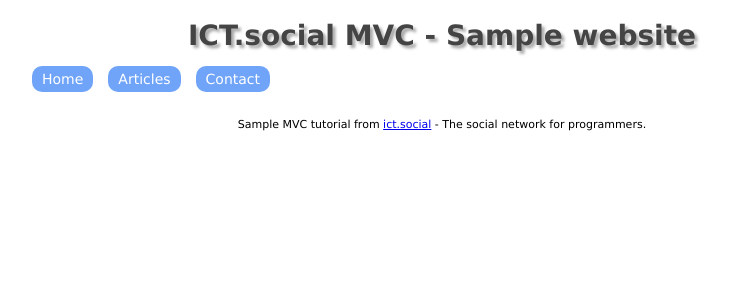
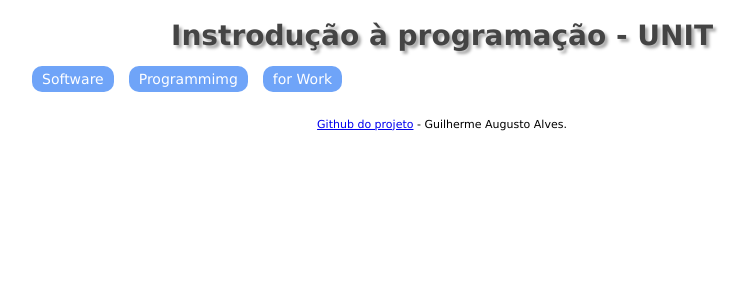
Before and after one commit to alvesmog/unit-spw-1, a PHP site: template app/views/layout.phtml in a window 1280 px wide. Shown: the top 300 px of the page, without its empty margins (198-946 px from the left). Run offline with PHP 8.4, Linux system fonts and the light colour scheme; the template is opened without the code that fills it: most values are stand-ins (such as "Sample title", 1, 10 or a date in 2020).

Commit message:
app funcionando

```diff
--- a/app/views/layout.phtml
+++ b/app/views/layout.phtml
@@ -5,19 +5,19 @@
                 <meta charset="UTF-8" />
                 <title><?= $title ?></title>
                 <meta name="description" content="<?= $description ?>" />
-                <link rel="stylesheet" href="style.css" type="text/css"/>
+                <link rel="stylesheet" href="../public/css/style.css" type="text/css"/>
         </head>
 
         <body>
                 <header>
-                        <h1>ICT.social MVC - Sample website</h1>
+                        <h1>Instrodução à programação - UNIT</h1>
                 </header>
 
                 <nav>
                         <ul>
-                                <li><a href="article/home">Home</a></li>
-                                <li><a href="article">Articles</a></li>
-                                <li><a href="contact">Contact</a></li>
+                                <li><a href="article/home">Software</a></li>
+                                <li><a href="article">Programmimg</a></li>
+                                <li><a href="contact">for Work</a></li>
                         </ul>
                 </nav>
                 <br clear="both" />
@@ -27,7 +27,7 @@
                 </article>
 
                 <footer>
-                        <p>Sample MVC tutorial from <a href="http://www.ict.social" target="_blank">ict.social</a> - The social network for programmers.</p>
+                        <p><a href="https://github.com/alvesmog/unit-spw-1" target="_blank">Github do projeto</a> - Guilherme Augusto Alves.</p>
                 </footer>
         </body>
 </html>
--- a/index.php
+++ b/index.php
@@ -24,3 +24,4 @@ spl_autoload_register("autoloadFunction");
 //Testando o router
 $router = new RouterController();
 $router->process(array($_SERVER['REQUEST_URI']));
+$router->renderView();
```
Also changed, not shown: app/controllers/ErrorController.php (added, +13 -0 lines), app/controllers/RouterController.php (+25 -6 lines).
